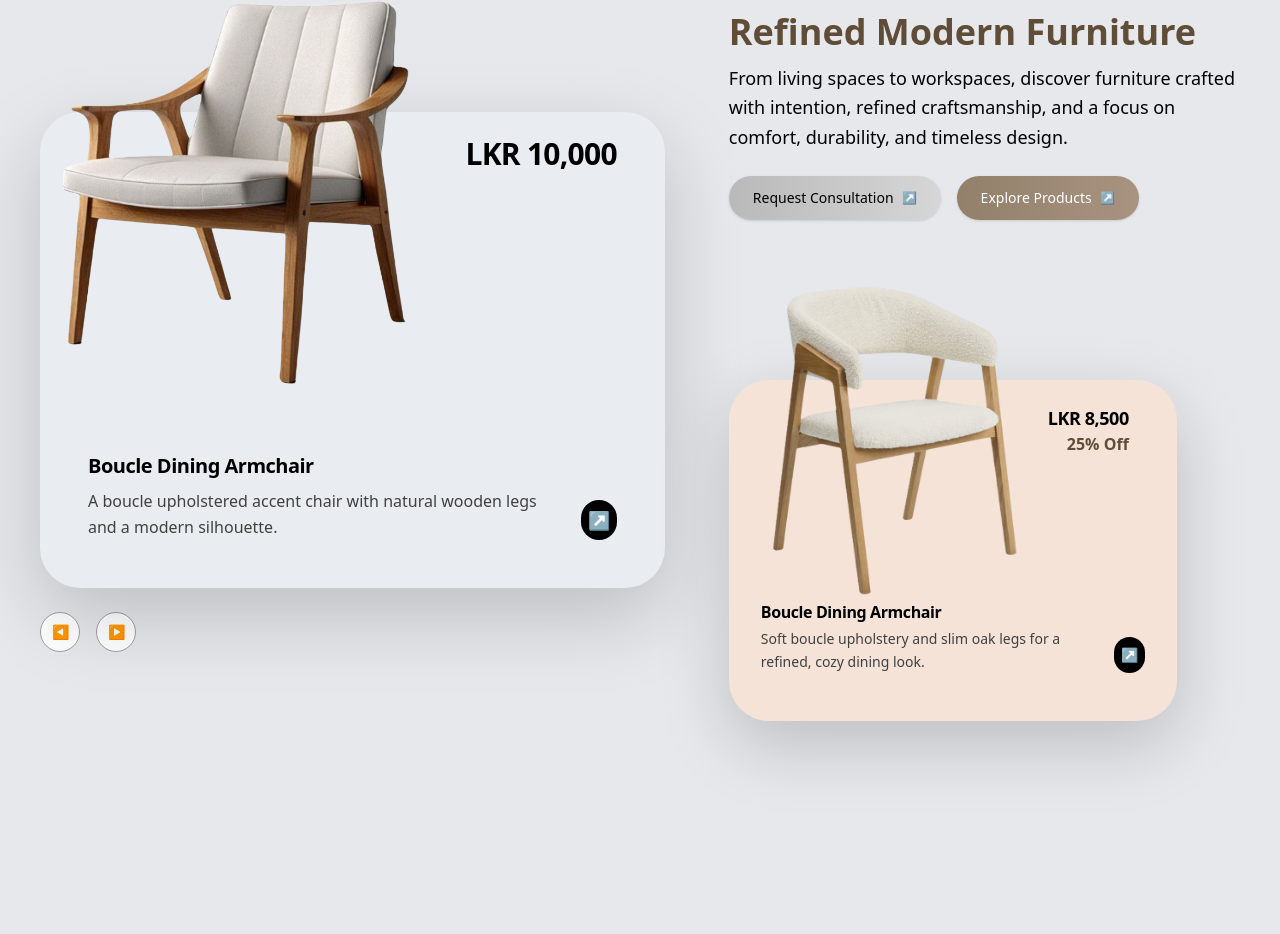
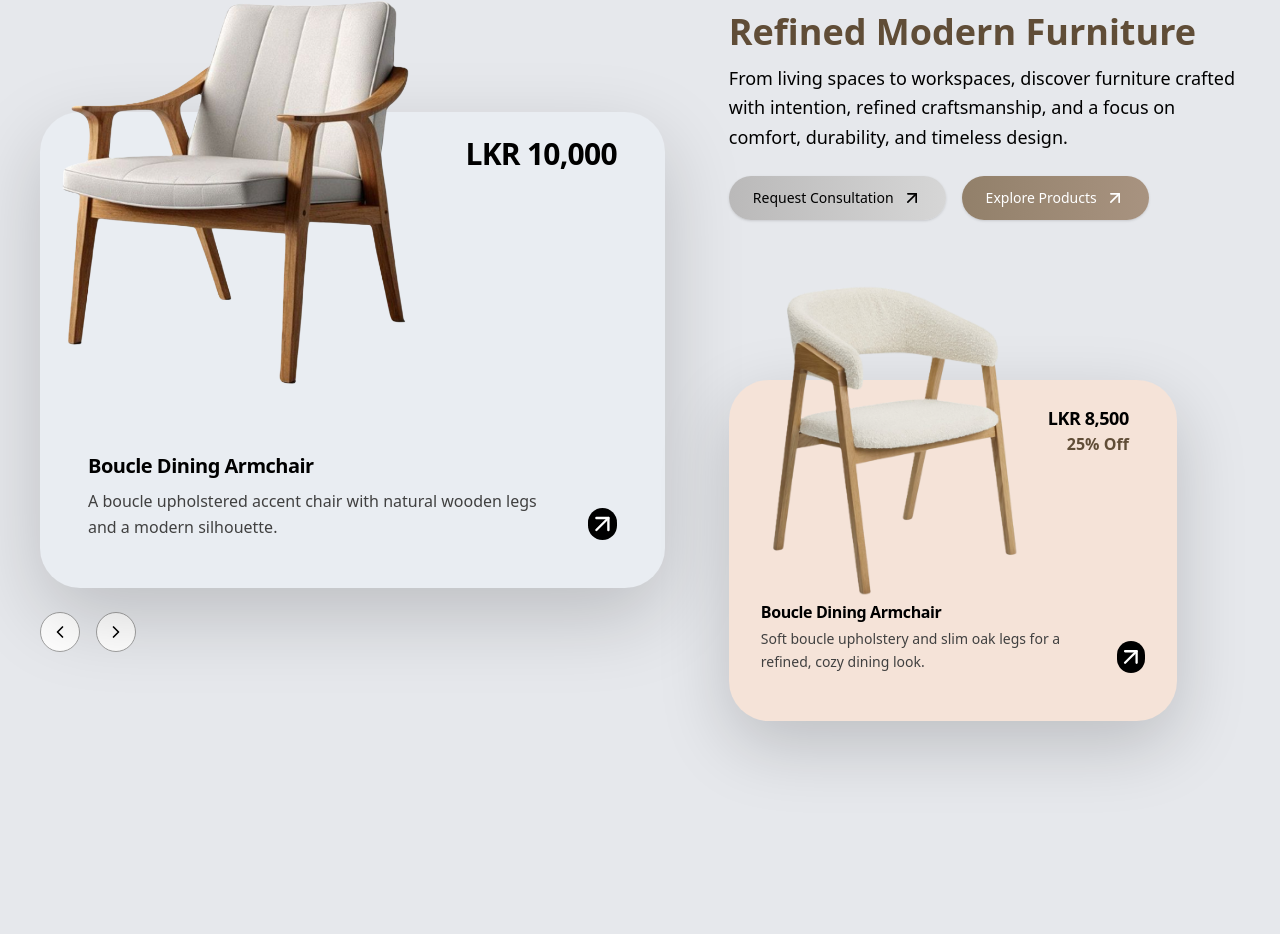
Before and after one commit to Introvera/ultra-craft-project, a Next.js app: page /home in a window 1280 px wide. Shown: the part 2183-3117 px from the top of the page. Built offline with nearby package versions, Linux system fonts and the light colour scheme.

Commit message:
changed the icons

```diff
--- a/components/products.tsx
+++ b/components/products.tsx
@@ -4,6 +4,7 @@ import Image from "next/image";
 import { useEffect, useRef, useState } from "react";
 import { Button } from "./ui/button";
 import { ArrowUpRight } from "lucide-react";
+import { ChevronLeft, ChevronRight } from "lucide-react";
 
 type Product = {
   id: number;
@@ -178,9 +179,8 @@ export function Products() {
                     </p>
                   </div>
 
-                  <button className="flex h-10 w-10 items-center justify-center rounded-full bg-black text-white text-lg hover:bg-neutral-900 transition cursor-pointer">
-                    ↗
-                  </button>
+
+                  <ArrowUpRight className="size-2 w-8 h-8 bg-black text-white items-center justify-center rounded-full over:bg-neutral-900 transition cursor-pointer" />
                 </div>
               </div>
             </div>
@@ -189,16 +189,17 @@ export function Products() {
             <div className="mt-6 flex items-center gap-4">
               <button
                 onClick={handlePrev}
-                className="flex h-10 w-10 items-center justify-center rounded-full border border-neutral-400 bg-white text-sm font-medium hover:bg-neutral-900 hover:text-white transition cursor-pointer"
-              >
-                ◀
-              </button>
-              <button
+                className="flex h-10 w-10 items-center justify-center rounded-full border border-neutral-400 bg-white hover:bg-neutral-900 hover:text-white transition cursor-pointer"
+                >
+                <ChevronLeft className="w-5 h-5" />
+                </button>
+
+                <button
                 onClick={handleNext}
-                className="flex h-10 w-10 items-center justify-center rounded-full border border-neutral-400 bg-white text-sm font-medium hover:bg-neutral-900 hover:text-white transition cursor-pointer"
-              >
-                ▶
-              </button>
+                className="flex h-10 w-10 items-center justify-center rounded-full border border-neutral-400 bg-white hover:bg-neutral-900 hover:text-white transition cursor-pointer"
+                >
+                <ChevronRight className="w-5 h-5" />
+                </button>
             </div>
           </div>
 
@@ -230,7 +231,7 @@ export function Products() {
                   "
                 >
                   Request Consultation
-                  <span className="ml-2 text-xs">↗</span>
+                  <ArrowUpRight className="ml-2 size-5" />
                 </button>
 
                 <button
@@ -241,7 +242,7 @@ export function Products() {
                   "
                 >
                   Explore Products
-                  <span className="ml-2 text-xs">↗</span>
+                  <ArrowUpRight className="ml-2 size-5" />
                 </button>
               </div>
             </div>
@@ -287,9 +288,7 @@ export function Products() {
                       </p>
                     </div>
 
-                    <button className="h-9 w-9 rounded-full bg-black text-white flex items-center justify-center text-sm hover:bg-neutral-900 transition cursor-pointer">
-                      ↗
-                    </button>
+                     <ArrowUpRight className="size-2 w-8 h-8 bg-black text-white items-center justify-center rounded-full over:bg-neutral-900 transition cursor-pointer" />
                   </div>
                 </div>
               </div>
```
